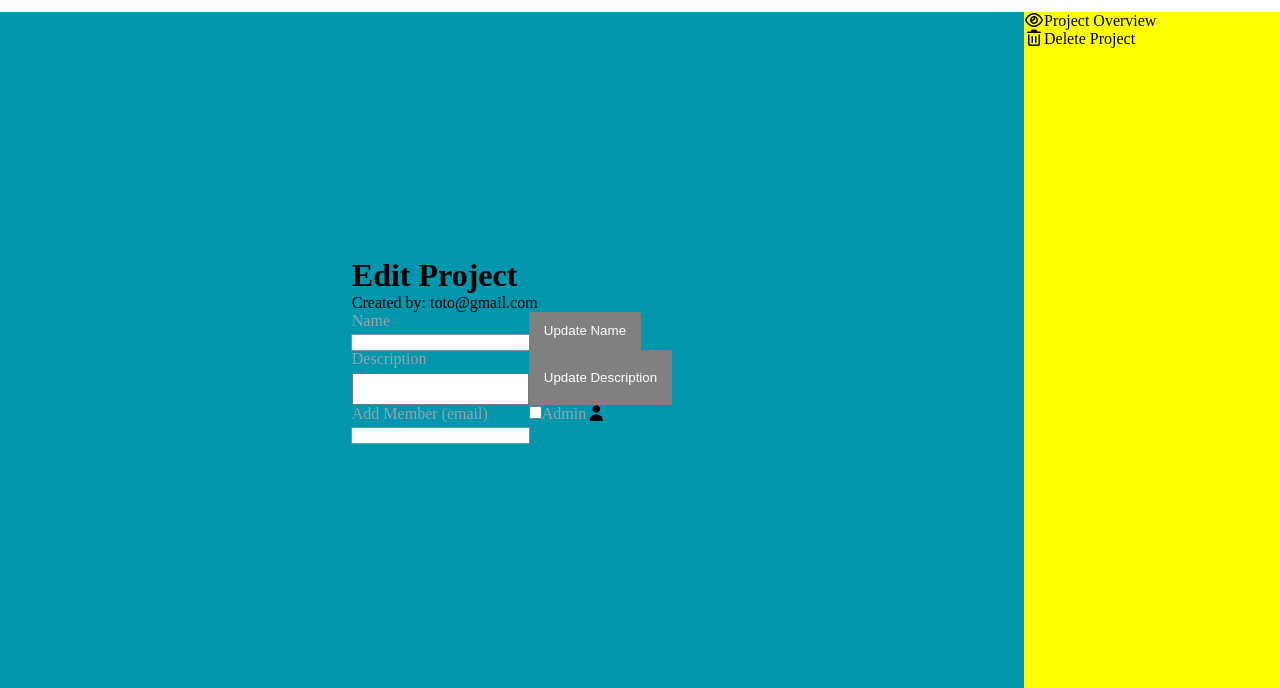
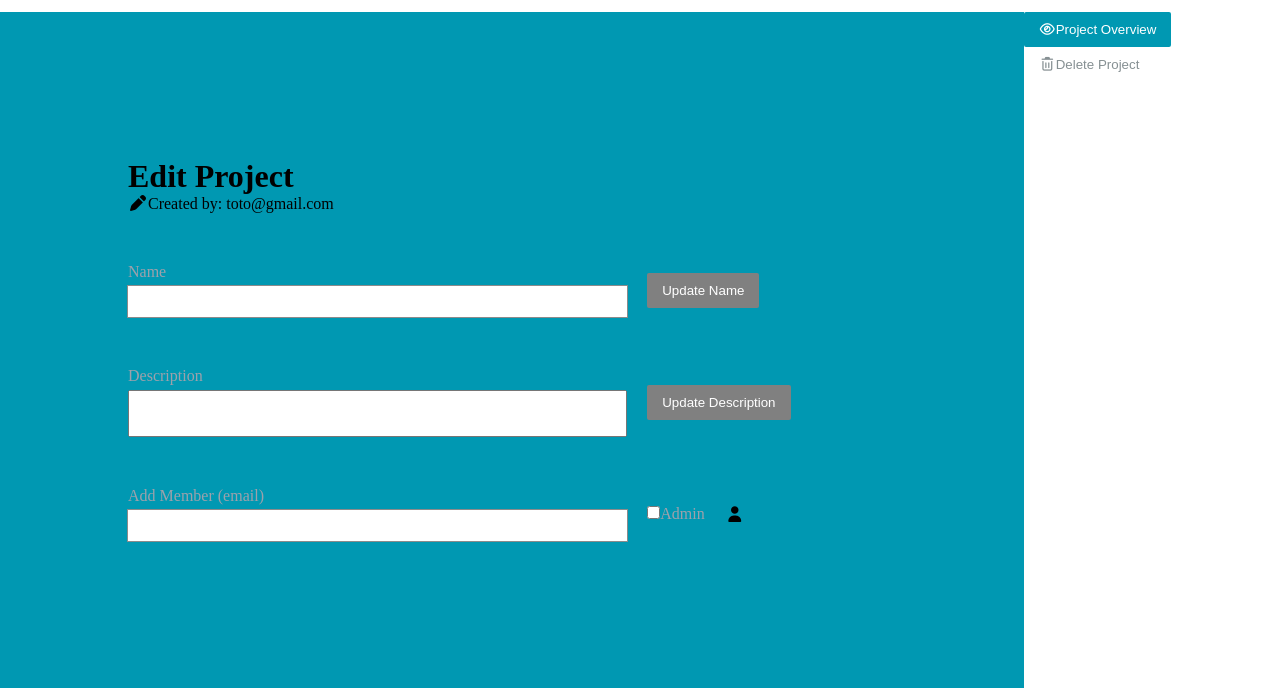
Before and after one commit to Musa12121/basecamp, a website: page public/account.html in a window 1280 px wide. Shown: the part 112-800 px from the top of the page. Drawn offline with Linux system fonts and the light colour scheme.

Commit message:
birinci struktur

```diff
--- a/public/account.css
+++ b/public/account.css
@@ -278,9 +278,38 @@ label {
 }
 .settingMain{
     display: flex;
-    flex-direction: column;
-background-color: #0096ad;
+    justify-content: center;
+    align-items: center;
+    background-color: #0098b2;
 }
 aside{
-background-color: yellow;
+    display: flex;
+    flex-direction: column;
+    gap: 20px;
 }
+#overview{
+    background-color: #0098b2;
+}
+#deleteproject{
+    background-color: transparent;
+    color: #869093;
+}
+.inputBlockSettings{
+    width: 65%;
+}
+.inputBlockSettings input{
+    padding: 8px;
+}
+
+.wrapperOfInputBlock{
+    display: flex;
+    gap: 20px;
+    align-items: center;
+}
+
+.wrapperInsideMain{
+    display: flex;
+    flex-direction: column;
+    gap: 50px;
+    width: 75%;
+}
--- a/public/account.html
+++ b/public/account.html
@@ -24,7 +24,7 @@
         </div>
     </nav>
     <main>
-        <div class="default disappear">
+        <div class="default disappear"> <!--didnt have disappear-->
             <h1>Projects</h1>
             <div class="links">
                 <div class="link"><a href="#">All projects</a></div>
@@ -34,32 +34,31 @@
             <ul class="projectList">
             </ul>
         </div>
-        <div class="settingsPage">
+        <div class="settingsPage "> <!--had disappear-->
             <main class="settingMain">
-                <div class="settingsContainer">
-                    <h1>Edit Project</h1>
-                    <i></i><span>Created by: toto@gmail.com</span>
+                <div class="wrapperInsideMain">
+                    <div><h1>Edit Project</h1>
+                    <i class="fa-solid fa-pen"></i><span>Created by: toto@gmail.com</span></div>
                     <div class="wrapperOfInputBlock">
                         <div class="inputBlockSettings">
                             <label for="nameInputs">Name</label><input type="text">
-                        </div><button>Update Name</button>
+                        </div><div><button>Update Name</button></div>
                     </div>
                     <div class="wrapperOfInputBlock">
                         <div class="inputBlockSettings">
-                             <label for="nameInputs">Description</label><textarea name="" id=""></textarea>
-                        </div><button>Update Description</button>
+                             <label for="nameInputs">Description</label><textarea rows="3"></textarea>
+                        </div><div><button>Update Description</button></div>
                     </div>
                     <div class="wrapperOfInputBlock">
                         <div class="inputBlockSettings">
                              <label for="nameInputs">Add Member (email)</label><input type="text">
                         </div><div class="specialCheck"><input type="checkbox" id="check"><label for="check">Admin</label></div><i class="fa-solid fa-user"></i>
                     </div>
-                </div>
             </main>
             <aside>
                 <div class="asideContainer">
-                    <div><i class="fa-regular fa-eye"></i>Project Overview</div>
-                    <div><i class="fa-regular fa-trash-can"></i>Delete Project</div>
+                    <button id="overview"><i class="fa-regular fa-eye"></i>Project Overview</button>
+                    <button id="deleteproject"><i class="fa-regular fa-trash-can"></i>Delete Project</button>
                 </div>
             </aside>
         </div>
@@ -70,7 +69,7 @@
                     id="newProjectdDescription"></textarea></div>
             <div class="buttondiv"><button id="newProjectButton">Create Project</button></div>
         </div>
-
+</div>
     </main>
     <script src="account.js"></script>
 </body>
--- a/public/account.js
+++ b/public/account.js
@@ -1,24 +1,24 @@
-let button = document.querySelector('.newprojectbtn')
-let newprojectpage = document.querySelector('.newprojectpage')
-let defaultpage = document.querySelector('.default')
-let projectList = document.querySelector('.projectList')
-let addProjectBtn = document.getElementById('newProjectButton')
-let settingsPage=document.querySelector('.settingsPage')
+let button = document.querySelector(".newprojectbtn");
+let newprojectpage = document.querySelector(".newprojectpage");
+let defaultpage = document.querySelector(".default");
+let projectList = document.querySelector(".projectList");
+let addProjectBtn = document.getElementById("newProjectButton");
+let settingsPage = document.querySelector(".settingsPage");
 
-button.addEventListener('click', () => {
-    let projectName = document.getElementById('newProjectName')
-    let projectInfo = document.getElementById('newProjectdDescription')
+button.addEventListener("click", () => {
+  let projectName = document.getElementById("newProjectName");
+  let projectInfo = document.getElementById("newProjectdDescription");
   newprojectpage.classList.toggle("disappear");
   defaultpage.classList.toggle("disappear");
-    projectName.value = '';
-    projectInfo.value = '';
-})
+  projectName.value = "";
+  projectInfo.value = "";
+});
 
-addProjectBtn.addEventListener('click', () => {
-    let projectName = document.getElementById('newProjectName')
-    let projectInfo = document.getElementById('newProjectdDescription')
-    let card = document.createElement("li")
-    card.classList.add("project")
+addProjectBtn.addEventListener("click", () => {
+  let projectName = document.getElementById("newProjectName");
+  let projectInfo = document.getElementById("newProjectdDescription");
+  let card = document.createElement("li");
+  card.classList.add("project");
   card.innerHTML = `<div class="newProjectPart1">
                         <div>
                             <h3 id="title">${projectName.value}</h3>
@@ -39,15 +39,20 @@ addProjectBtn.addEventListener('click', () => {
   projectList.appendChild(card);
   newprojectpage.classList.toggle("disappear");
   defaultpage.classList.toggle("disappear");
-    projectName.value = '';
-    projectInfo.value = '';
-})
+  projectName.value = "";
+  projectInfo.value = "";
+});
 
-projectList.addEventListener('click',e=>{
-    if(e.target.classList.contains("delete")){
+projectList.addEventListener("click", (e) => {
+  if (e.target.classList.contains("delete")) {
     e.target.parentElement.parentElement.remove();
+  } else if (e.target.classList.contains("settings")) {
+    settingsPage.classList.remove("disappear");
+    if (!newprojectpage.classList.contains("disappear")) {
+      newprojectpage.classList.add("disappear");
     }
-    else if(e.target.classList.contains("settings")){
-        settingsPage.style.display='flex';
+    if (!defaultpage.classList.contains("disappear")) {
+      defaultpage.classList.add("disappear");
     }
-})
+  }
+});
```
Lines whose indentation alone changed are shown as unchanged.
